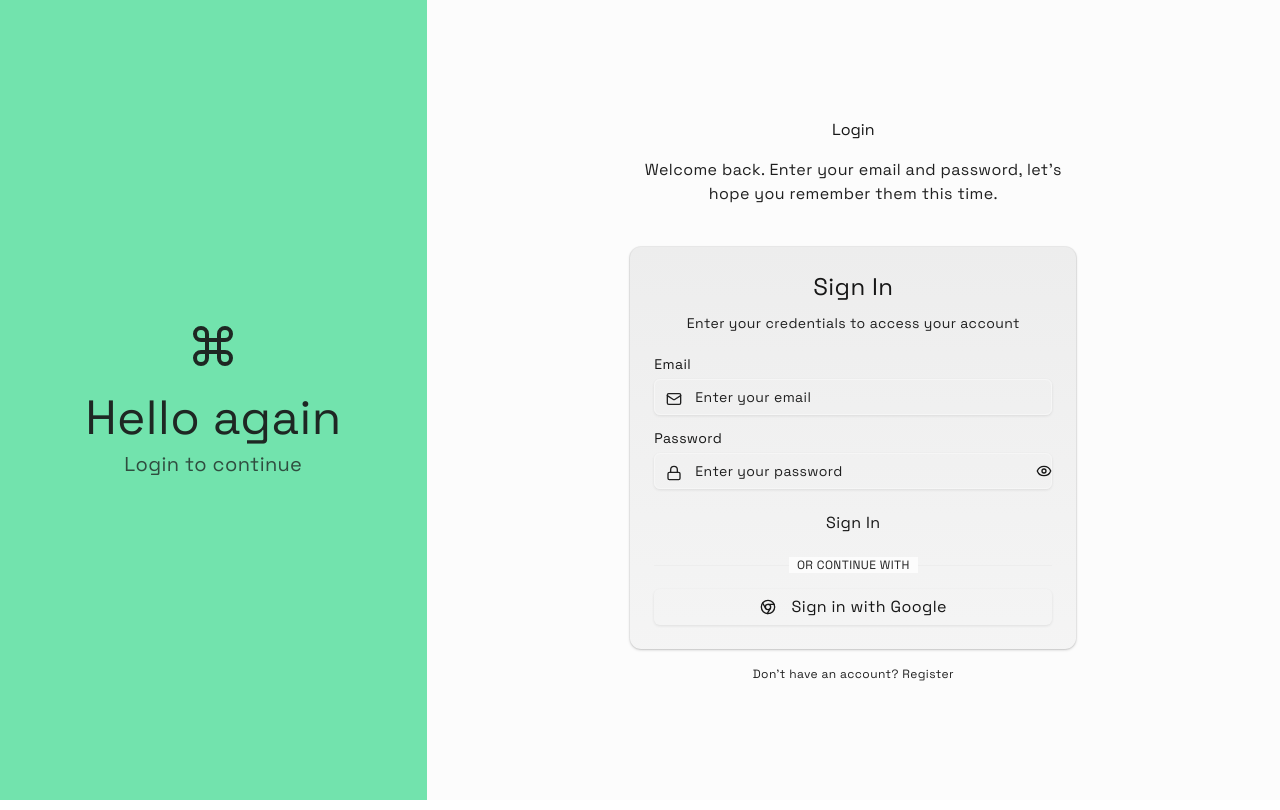
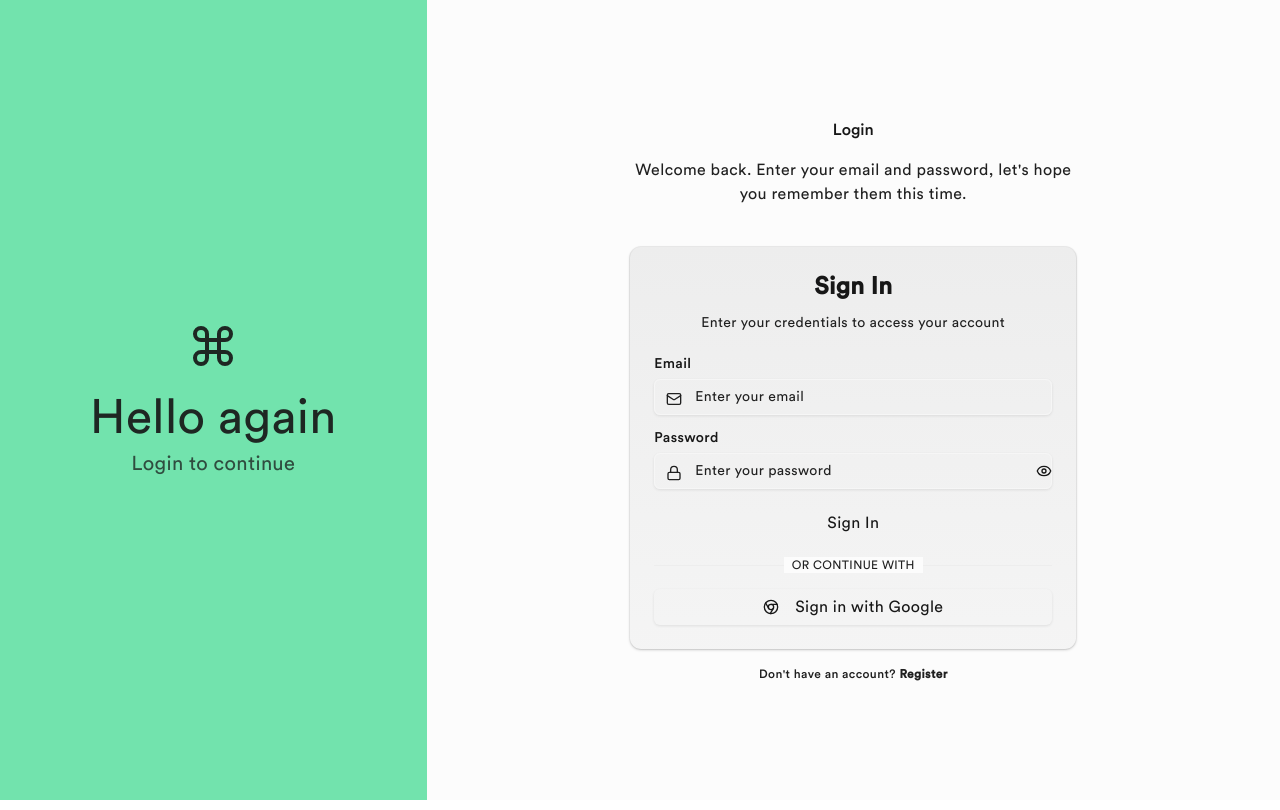
Before and after one commit to rodneymanor/genct, a Next.js app: page /auth/v1/login in a window 1280 px wide. Built offline with nearby package versions, Linux system fonts and the light colour scheme; no server answers.

Commit message:
fix: remove conflicting Google Fonts import from layout to enable custom fonts

```diff
--- a/src/app/layout.tsx
+++ b/src/app/layout.tsx
@@ -1,7 +1,6 @@
 import { ReactNode } from "react";
 
 import type { Metadata } from "next";
-import { Space_Grotesk } from "next/font/google";
 
 import { ThemeProvider } from "next-themes";
 
@@ -11,8 +10,6 @@
 
 import "./globals.css";
 
-const spaceGrotesk = Space_Grotesk({ subsets: ["latin"] });
-
 export const metadata: Metadata = {
   title: APP_CONFIG.meta.title,
   description: APP_CONFIG.meta.description,
@@ -21,7 +18,7 @@
 export default function RootLayout({ children }: Readonly<{ children: ReactNode }>) {
   return (
     <html lang="en" className="light" suppressHydrationWarning>
-      <body className={`${spaceGrotesk.className} min-h-screen antialiased`}>
+      <body className="min-h-screen antialiased">
         <ThemeProvider attribute="class" defaultTheme="light" disableTransitionOnChange enableSystem={false}>
           <AuthProvider>
             {children}
```
